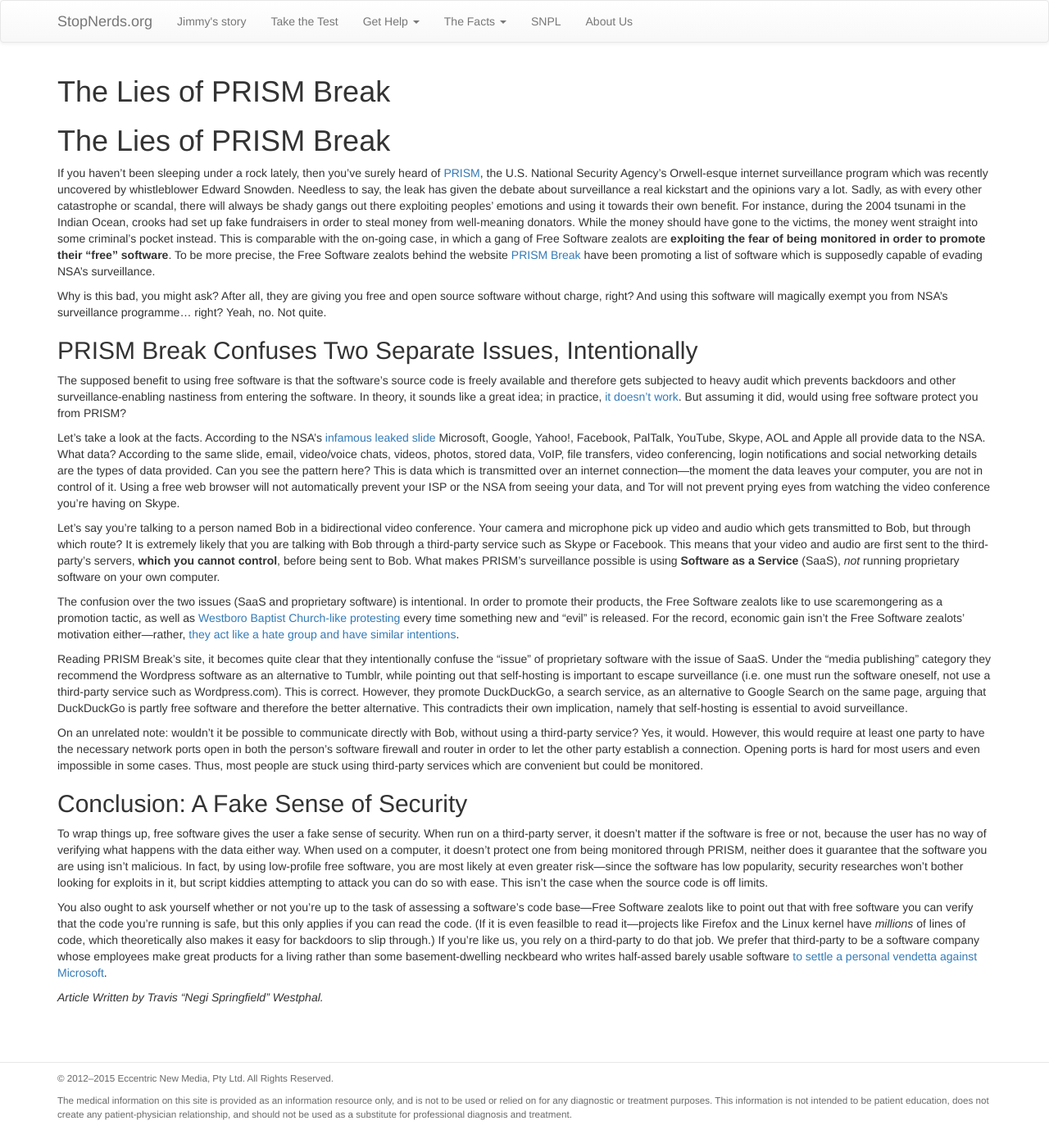
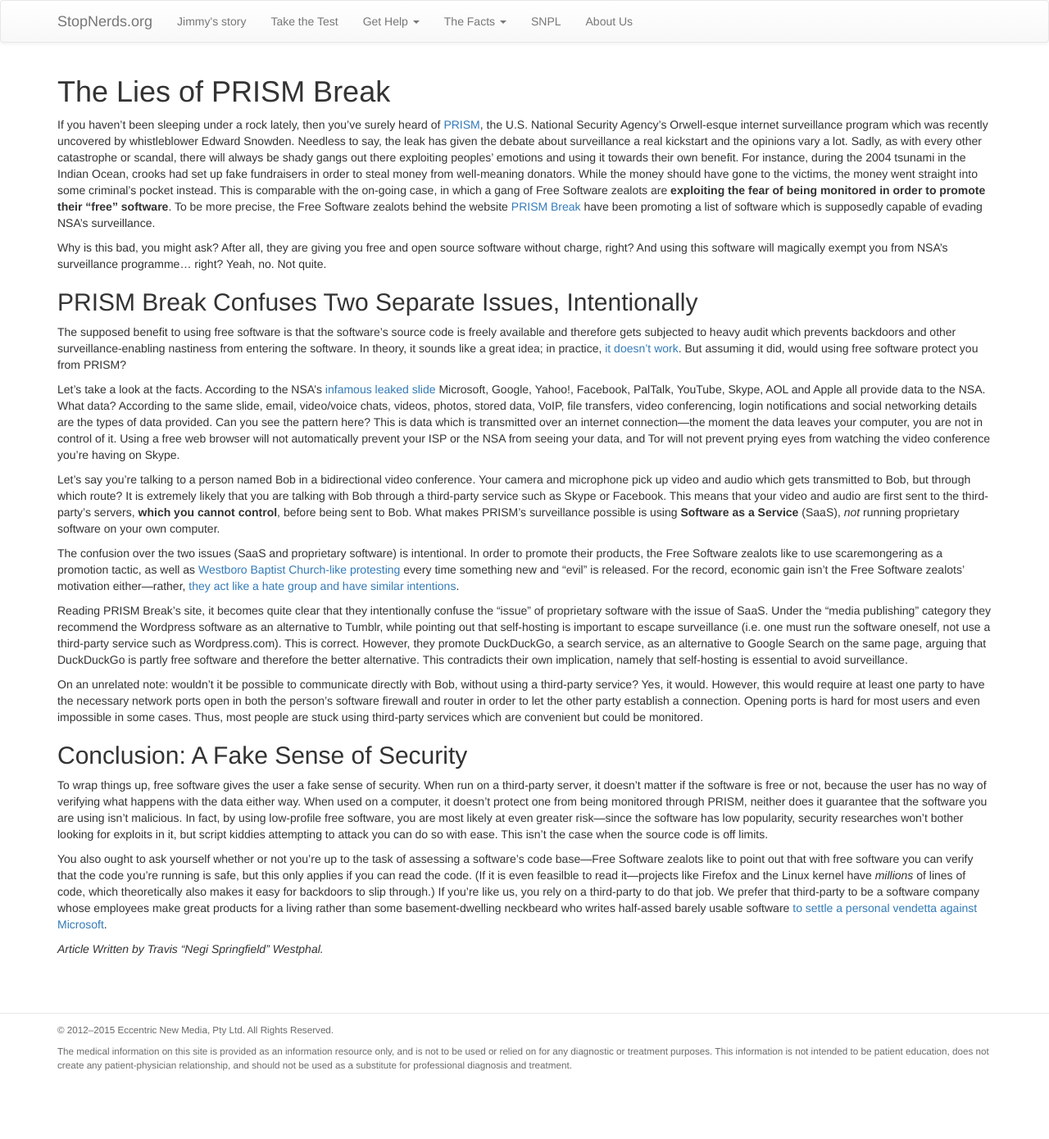
Before and after one commit to StopNerds/stopnerds.github.io, a Jekyll site: the page built from the-lies-of-prism-break.md, in a window 1280 px wide. Shown: the whole page at 82% size. Built offline with Jekyll 4.4.1, drawn with Linux system fonts in a browser that asks for light colours; nearby versions of some CDN libraries; after the commit the page ends 1330 px from its top, so only the background shows below that.

Commit message:
Update the-lies-of-prism-break.md

```diff
--- a/the-lies-of-prism-break.md
+++ b/the-lies-of-prism-break.md
@@ -5,11 +5,11 @@
 permalink: /the-lies-of-prism-break/
 ---
 
-# The Lies of PRISM Break
 
 If you haven’t been sleeping under a rock lately, then you’ve surely heard of [PRISM](http://en.wikipedia.org/wiki/PRISM), the U.S. National Security Agency’s Orwell-esque internet surveillance program which was recently uncovered by whistleblower Edward Snowden. Needless to say, the leak has given the debate about surveillance a real kickstart and the opinions vary a lot. Sadly, as with every other catastrophe or scandal, there will always be shady gangs out there exploiting peoples’ emotions and using it towards their own benefit. For instance, during the 2004 tsunami in the Indian Ocean, crooks had set up fake fundraisers in order to steal money from well-meaning donators. While the money should have gone to the victims, the money went straight into some criminal’s pocket instead. This is comparable with the on-going case, in which a gang of Free Software zealots are **exploiting the fear of being monitored in order to promote their “free” software**. To be more precise, the Free Software zealots behind the website [PRISM Break](http://prism-break.org/) have been promoting a list of software which is supposedly capable of evading NSA’s surveillance.
 
 Why is this bad, you might ask? After all, they are giving you free and open source software without charge, right? And using this software will magically exempt you from NSA’s surveillance programme… right? Yeah, no. Not quite.
+
 
 ## PRISM Break Confuses Two Separate Issues, Intentionally
 
@@ -25,6 +25,7 @@
 
 On an unrelated note: wouldn’t it be possible to communicate directly with Bob, without using a third-party service? Yes, it would. However, this would require at least one party to have the necessary network ports open in both the person’s software firewall and router in order to let the other party establish a connection. Opening ports is hard for most users and even impossible in some cases. Thus, most people are stuck using third-party services which are convenient but could be monitored.
 
+
 ## Conclusion: A Fake Sense of Security
 
 To wrap things up, free software gives the user a fake sense of security. When run on a third-party server, it doesn’t matter if the software is free or not, because the user has no way of verifying what happens with the data either way. When used on a computer, it doesn’t protect one from being monitored through PRISM, neither does it guarantee that the software you are using isn’t malicious. In fact, by using low-profile free software, you are most likely at even greater risk—since the software has low popularity, security researches won’t bother looking for exploits in it, but script kiddies attempting to attack you can do so with ease. This isn’t the case when the source code is off limits.
```
